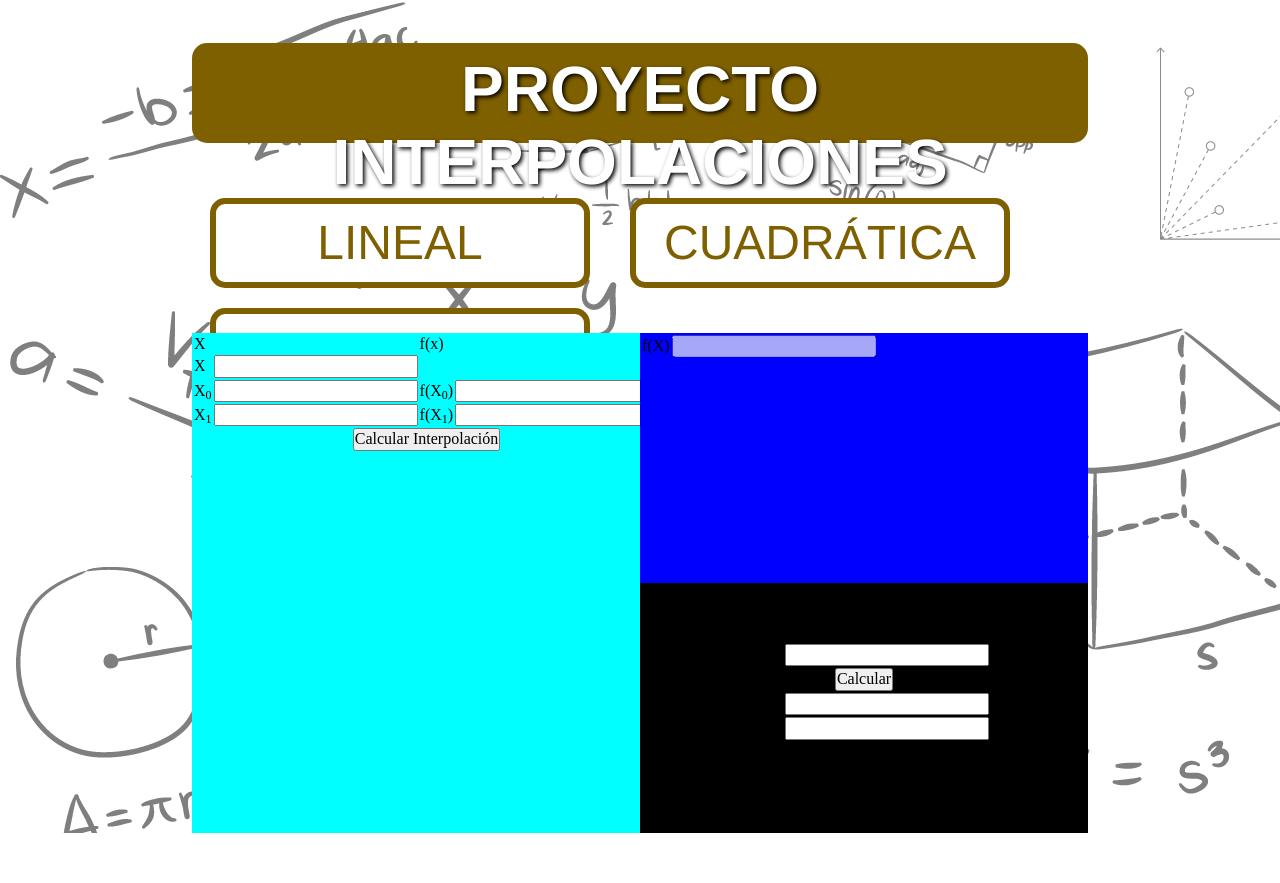
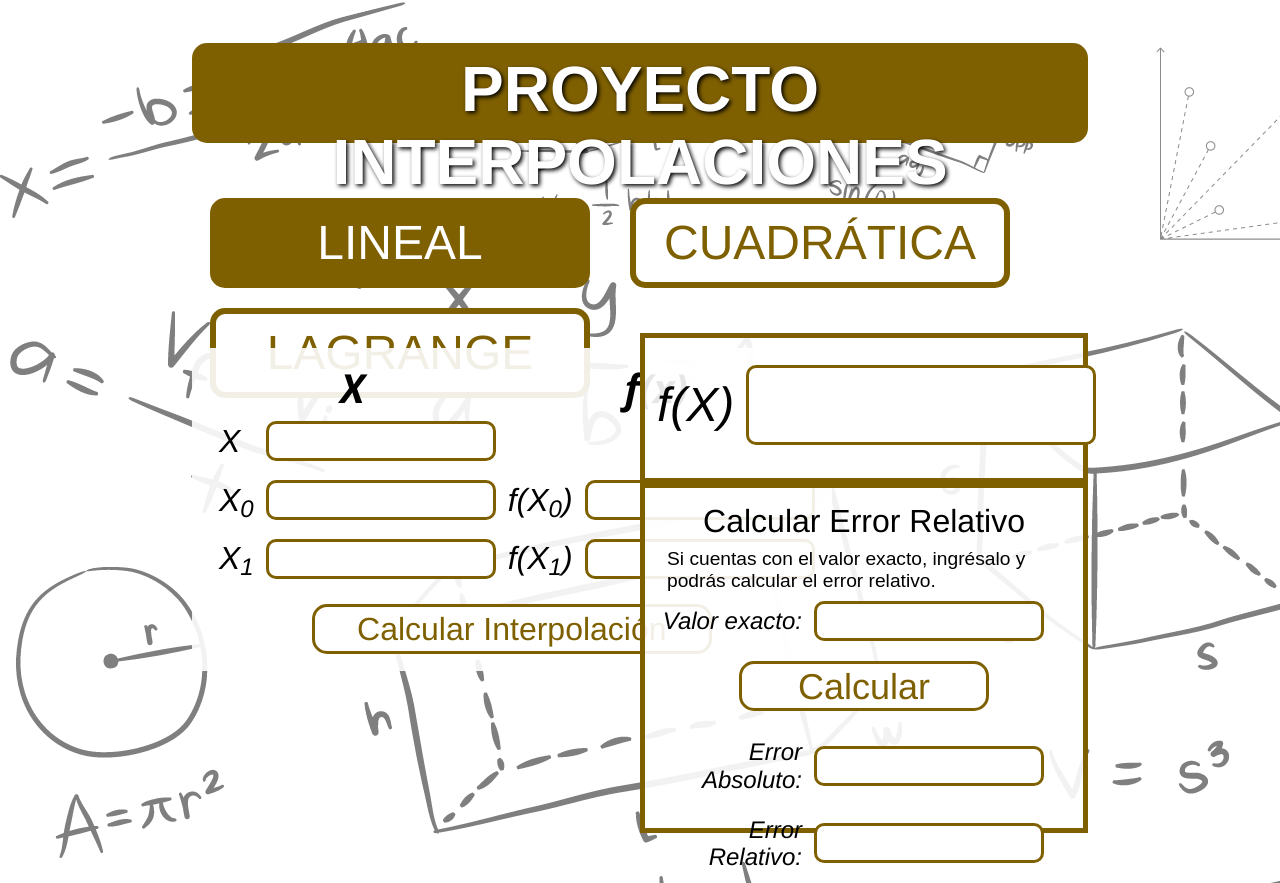
Before and after one commit to WhiteBryz/InterpolacionesProyect, a plain HTML site: page zz. Proyecto Metodos Numericos/index.html in a window 1280 px wide. Both pictures are taken after a click on the button "LINEAL". Before the commit the page ends 833 px from the top, so only its background shows below. Drawn offline with Linux system fonts and the light colour scheme.

Commit message:
Proyecto ya casi completo
Casi todos los elementos ya modificados con los estilos.

```diff
--- a/zz. Proyecto Metodos Numericos/styles/homeStyles.css
+++ b/zz. Proyecto Metodos Numericos/styles/homeStyles.css
@@ -1,4 +1,6 @@
-/* Estilos del título principal */
+/********************************************************************
+Estilos del título principal
+********************************************************************/
 .principalTitle{
     background-color: #7F6000;
     width: 70%;
@@ -15,7 +17,9 @@
         padding-top: 10px;
     }
 
-/* Estilos para los botones del menú */
+/********************************************************************
+Estilos para los botones del menú
+********************************************************************/
 .menuBotones {
     width: 70%;
     height: 120px;
@@ -37,8 +41,18 @@
         margin-right: 18px;
         display: inline-block;
     }
+    .botonMenu:hover {
+        color: white;
+        background-color: #7F6000;
+    }
+    .botonMenu:focus {
+        color: white;
+        background-color: #7F6000;
+    }
 
-/* Estilos de despliegue de contenido */
+/********************************************************************
+Estilos de despliegue de contenido
+********************************************************************/
 .content {
     width: 70%;
     height: 500px;
@@ -47,24 +61,175 @@
     position: relative;
 }
     .inputsSeccion{
-        background-color: aqua;
         width: 50%;
         height: 100%;
         position: absolute;
     }
     .resultSeccion {
-        background-color: blue;
+        background: rgba(228, 196, 98, 0.6);
         width: 50%;
-        height: 50%;
+        height: 30%;
+        border: 5px #7F6000 solid;
         position: absolute;
         left: 50%;
-
     }
     .errorSeccion {
-        background-color: black;
         width: 50%;
-        height: 50%;
+        height: 70%;
+        border: 5px #7F6000 solid;
         position: absolute;
-        top: 50%;
+        top: 30%;
         left: 50%;
     }
+
+/********************************************************************
+Estilos para los inputs de recolección de datos
+********************************************************************/
+.tablaInputs {
+    margin: auto;
+    margin-top: 15px;
+    padding: 15px;
+    border-radius: 10px;
+}
+    /* Títulos de la tabla de los inputs */
+    .titleTable {
+        text-align: center;
+        font-size: 2.5em;
+        font-family: 'Segoe UI', Tahoma, Geneva, Verdana, sans-serif;
+        font-style: oblique;
+        font-weight: 600;
+    }
+        /* Letras que acompañan a los inputs para colocar datos */
+        .letterOption {
+            font-size: 2em;
+            font-family: 'Franklin Gothic Medium', 'Arial Narrow', Arial, sans-serif;
+            font-style: italic;
+            padding: 10px;
+        }
+        .inputSelector {
+            height: 40px;
+            width: 230px;
+            border: 3px #7F6000 solid;
+            border-radius: 10px;
+            font-size: 1.7em;
+            font-family: 'Segoe UI', Tahoma, Geneva, Verdana, sans-serif;
+            padding: 10px;
+        }
+    /* Boton de calcular la interpolación */
+    .buttonCalcular {
+        height: 50px;
+        width: 400px;
+        font-size: 2em;
+        font-family: 'Franklin Gothic Medium', 'Arial Narrow', Arial, sans-serif;
+        background-color: white;
+        color: #7F6000;
+        border: 3px solid #7F6000;
+        border-radius: 15px;
+        margin-top: 15px;
+    }
+        .buttonCalcular:hover {
+            background-color: #7F6000;
+            color: white;
+            border: 3px solid #7F6000;
+        }
+/********************************************************************
+Apartado del resultado de la interpolación
+********************************************************************/
+.tablaInputResult {
+    margin: auto;
+    margin-top: 25px;
+}
+    .letterOptionResult {
+        font-size: 3em;
+        font-family: 'Franklin Gothic Medium', 'Arial Narrow', Arial, sans-serif;
+        font-style: italic;
+        padding: 10px;
+    }
+    .inputSelectorResult {
+        height: 80px;
+        width: 350px;
+        color: #7F6000;
+        background-color: white;
+        border: 3px #7F6000 solid;
+        border-radius: 10px;
+        font-size: 2.5em;
+        font-family: 'Segoe UI', Tahoma, Geneva, Verdana, sans-serif;
+        padding: 10px;
+    }
+/********************************************************************
+Elementos exclusivos de Lagrange para seleccionar el número de orden
+*********************************************************************/
+.tableNumOrdenLagrange {
+    margin: auto;
+    margin-top: 15px;
+}
+    .labelNumOrden {
+        padding: 5px;
+        font-family: 'Segoe UI', Tahoma, Geneva, Verdana, sans-serif;
+        font-size: 1.7em;
+        color: black;
+        font-weight: 500;
+    }
+    /*Input*/
+    #nLagrange {
+        height: 40px;
+        width: 100px;
+        font-family: 'Segoe UI', Tahoma, Geneva, Verdana, sans-serif;
+        font-size: 1.5em;
+        color: black;
+        background-color: white;
+        margin: 5px;
+        padding: 5px;
+        border-radius: 10px;
+    }
+    .buttonNumLagrange {
+        height: 50px;
+        width: 250px;
+        font-size: 2em;
+        font-family: 'Franklin Gothic Medium', 'Arial Narrow', Arial, sans-serif;
+        background-color: white;
+        color: #7F6000;
+        border: 3px solid #7F6000;
+        border-radius: 15px;
+        margin-top: 5px;
+        margin-bottom: -15px;
+    }
+        .buttonNumLagrange:hover {
+            background-color: #7F6000;
+            color: white;
+            border: 3px solid #7F6000;
+        }
+/********************************************************************
+Elementos del apartado para calcular el error
+********************************************************************/
+.tableError {
+    margin: auto;
+    margin-top: 10px;
+}
+    .errorTitle {
+        font-size: 2em;
+        font-family: 'Franklin Gothic Medium', 'Arial Narrow', Arial, sans-serif;
+        padding: 3px 0;
+        text-align: center;
+    }
+    p {
+        font-size: 1.2em;
+        margin-left: 20px;
+        font-family: Arial, Helvetica, sans-serif;
+        padding: 3px 0;
+    }
+    /*Labels para los inputs*/
+    .tableError .letterOption{
+        font-size: 1.5em;
+        text-align: right;
+    }
+    /*Boton para calcular el error*/
+    .tableError .buttonNumLagrange {
+        font-size: 1.5em;
+        text-align: center;
+        margin: 5px 0;
+    }
+/*Fondo en general para las secciones y tablas*/
+.tablaInputs,.errorSeccion,.resultSeccion,.tableNumOrdenLagrange{
+    background: rgba(255, 255,255, 0.9);
+}
```
